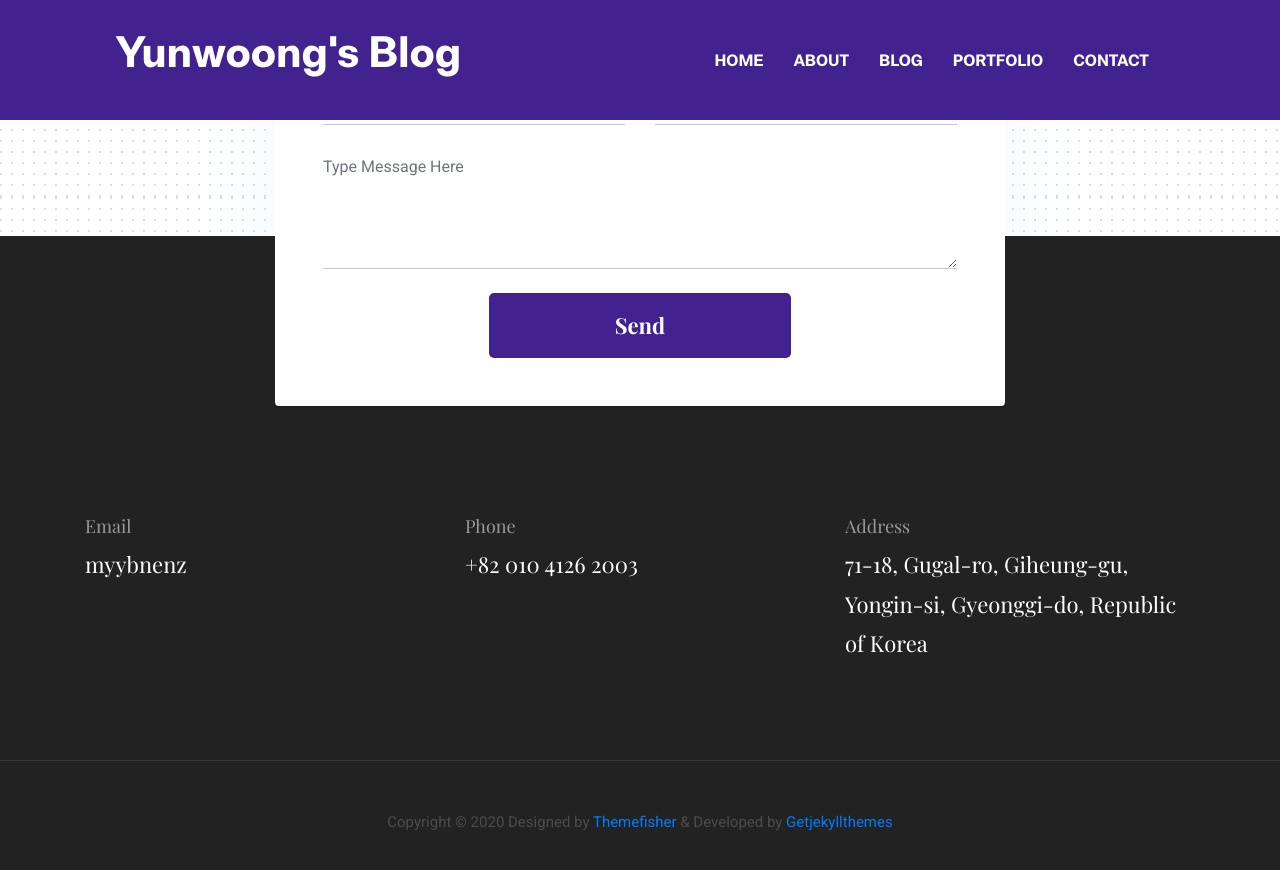
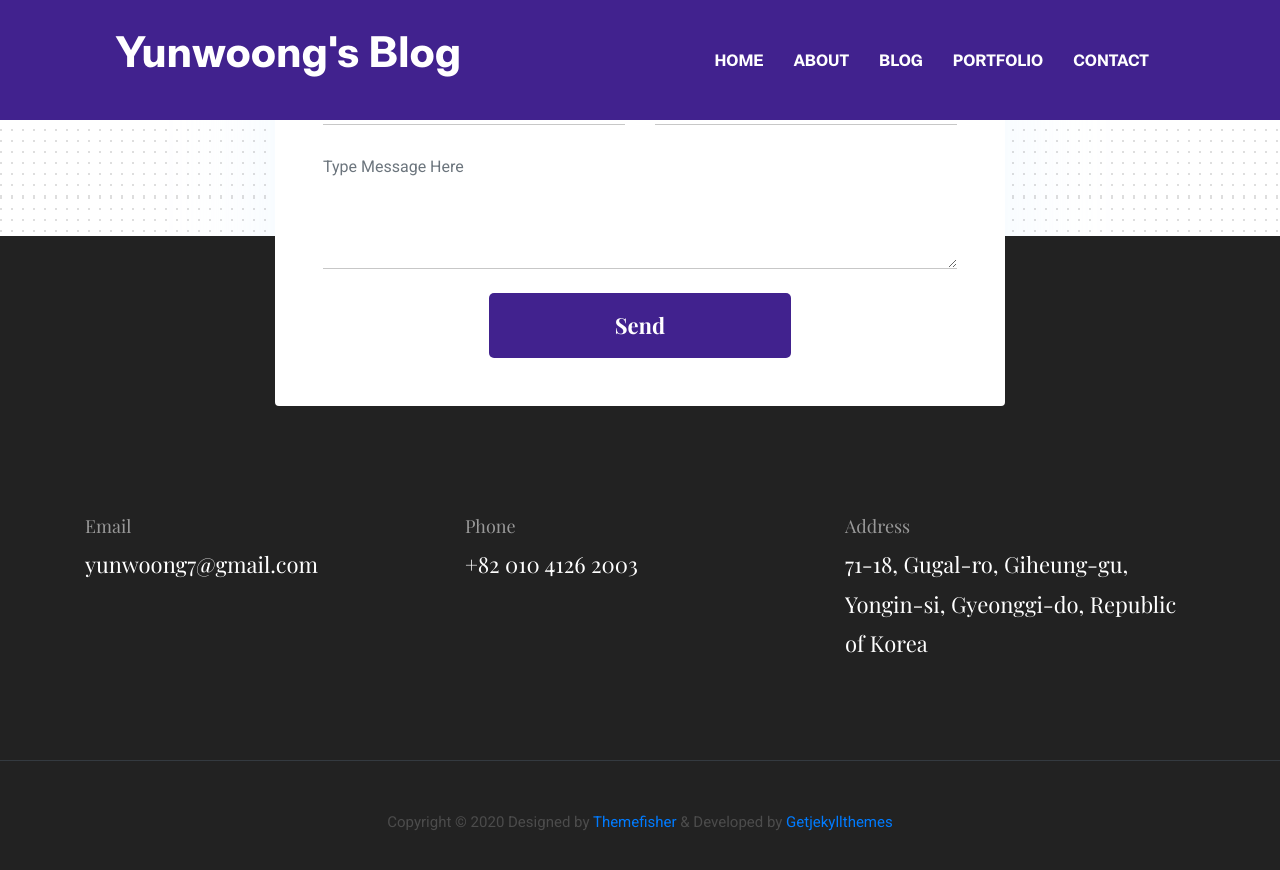
Before and after one commit to yunwoong7/yunwoong7.github.io, a Jekyll site: the page built from index.html, in a window 1280 px wide and 900 px high, scrolled down 4960 px. Shown: the top 870 px of the window. Built offline with Jekyll 4.4.1, drawn with Linux system fonts in a browser that asks for light colours.

```diff
--- a/_data/settings.yml
+++ b/_data/settings.yml
@@ -5,7 +5,7 @@
 logo:
 author: yunwoong Kim
 description: this is meta description
-email: myybnenz
+email: yunwoong7@gmail.com
 phone: +82 010 4126 2003
 address: 71-18, Gugal-ro, Giheung-gu, Yongin-si, Gyeonggi-do, Republic of Korea
 copyright: Copyright &copy; 2020 Designed by [Themefisher](https://themefisher.com) & Developed by [Getjekyllthemes](https://getjekyllthemes.com)
@@ -325,4 +325,4 @@
 # Contact Section
 
 contact-title: Contact Info
-contact-email: yunwoong7@gmail.com
+contact-email: myybnenz
```
